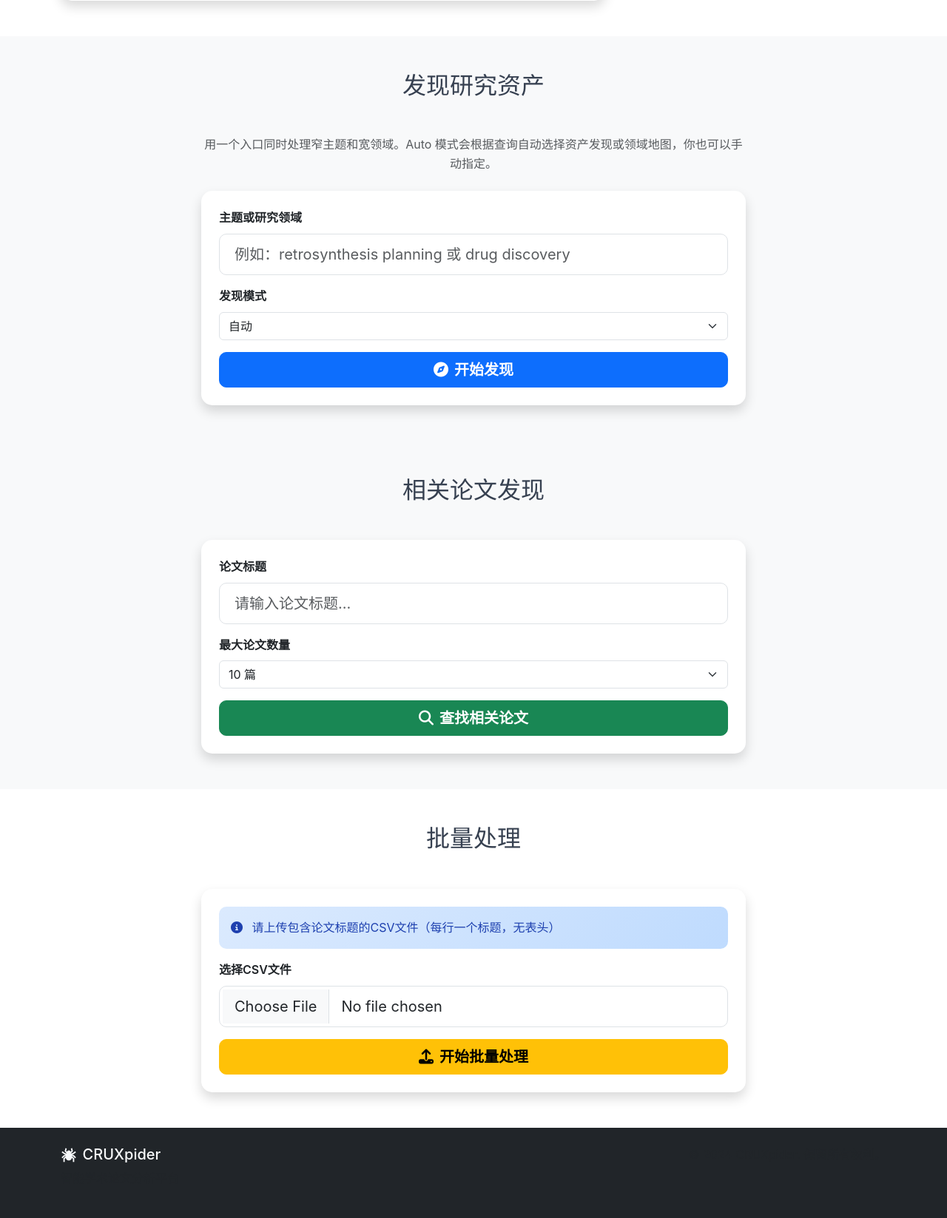
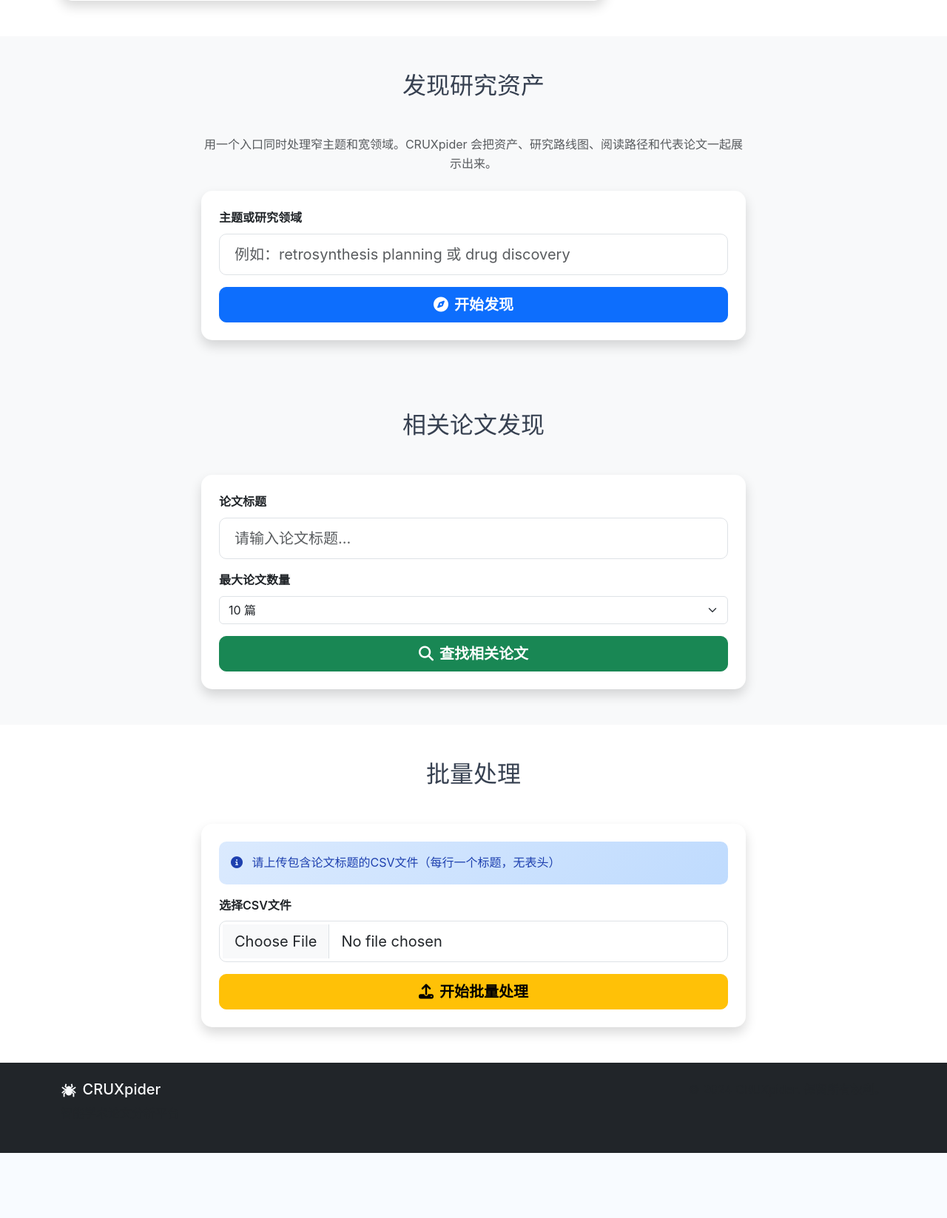
Before and after one commit to crux-project/CRUXpider, a Flask app: page / in a window 1280 px wide. Shown: the part 1188-2835 px from the top of the page at 74% size. After the commit the page ends 2747 px from the top, so only its background shows below. Run offline with Flask 3, Linux system fonts and the light colour scheme; data that the repository does not hold is empty; some libraries are stand-ins or nearby versions.

Commit message:
Show roadmap and assets together (#8)

```diff
--- a/cruxpider_engine.py
+++ b/cruxpider_engine.py
@@ -453,35 +453,23 @@ class CRUXpiderEngine:
             [paper.get("research_profile", {}) for paper in representative_papers],
             query_profile=query_profile,
         )
-        if mode == "topic":
-            return {
-                "query": query,
-                "mode": mode,
-                "requested_mode": requested_mode,
-                "research_profile": aggregated_profile,
-                "common_methods": common_methods,
-                "common_datasets": common_datasets,
-                "benchmark_assets": benchmark_assets,
-                "code_repositories": code_repositories,
-                "asset_brief": self._build_topic_asset_brief(
-                    query=query,
-                    aggregated_profile=aggregated_profile,
-                    common_datasets=common_datasets,
-                    common_methods=common_methods,
-                    benchmark_assets=benchmark_assets,
-                    code_repositories=code_repositories,
-                ),
-                "total_assets": len(common_methods) + len(common_datasets) + len(benchmark_assets) + len(code_repositories),
-            }
 
         return {
             "query": query,
-            "mode": mode,
-            "requested_mode": requested_mode,
+            "primary_view": mode,
             "research_profile": aggregated_profile,
+            "asset_brief": self._build_topic_asset_brief(
+                query=query,
+                aggregated_profile=aggregated_profile,
+                common_datasets=common_datasets,
+                common_methods=common_methods,
+                benchmark_assets=benchmark_assets,
+                code_repositories=code_repositories,
+            ),
             "representative_papers": representative_papers,
             "common_methods": common_methods,
             "common_datasets": common_datasets,
+            "benchmark_assets": benchmark_assets,
             "code_repositories": code_repositories,
             "reading_path": self._build_reading_path(representative_papers),
             "subdirection_layers": self._build_subdirection_layers(representative_papers),
@@ -493,6 +481,7 @@ class CRUXpiderEngine:
                 common_methods=common_methods,
                 code_repositories=code_repositories,
             ),
+            "total_assets": len(common_methods) + len(common_datasets) + len(benchmark_assets) + len(code_repositories),
             "total": len(representative_papers),
         }
 
--- a/static/js/main.js
+++ b/static/js/main.js
@@ -276,9 +276,8 @@ async function handlePaperSearch(e) {
 
 async function handleAssetDiscovery(e) {
     e.preventDefault();
-    const mode = document.getElementById('assetDiscoveryMode')?.value || 'auto';
     await handleResearchAssetSearch({
-        mode,
+        mode: 'auto',
         inputId: 'assetDiscoveryQuery',
         loadingId: 'assetDiscoveryLoading',
         resultsId: 'assetDiscoveryResults',
@@ -711,7 +710,6 @@ function displayResearchAssetResults(data, resultsId) {
         zh: {
             assistant_brief: '研究助手摘要',
             asset_brief: '资产发现摘要',
-            auto_mode: '自动判断',
             route_intro: '先看整体研究画像，再从起步论文切入，最后检查公开资产和下一步动作。',
             about_area: '这个方向在研究什么',
             start_here: '建议从这里开始',
@@ -738,7 +736,6 @@ function displayResearchAssetResults(data, resultsId) {
         en: {
             assistant_brief: 'Research Assistant Brief',
             asset_brief: 'Asset Finder Brief',
-            auto_mode: 'Auto-selected',
             route_intro: 'Start with the research profile, read an anchor paper, then inspect public assets and next actions.',
             about_area: 'What this area is about',
             start_here: 'Start Here',
@@ -765,17 +762,13 @@ function displayResearchAssetResults(data, resultsId) {
     };
     const t = labels[lang];
 
-    const html = data.mode === 'area'
-        ? `
+    const html = `
         <div class="card result-card fade-in">
             <div class="result-header">
                 <h4 class="mb-0"><i class="fas fa-compass me-2"></i>${escapeHtml(data.query)}</h4>
-                    <div class="mt-2">
-                        <span class="paper-meta-chip">${escapeHtml(data.requested_mode === 'auto' ? t.auto_mode : data.requested_mode)}</span>
-                        <span class="paper-meta-chip">${escapeHtml(data.mode)}</span>
-                    </div>
             </div>
             <div class="result-body">
+                ${formatTopicAssetFinder(data, t, lang)}
                 ${formatResearchBrief(data.research_brief, data.research_profile, t, lang)}
                 ${formatResearchRouteMap(data, t)}
                 ${formatSubdirectionLayers(data.subdirection_layers, t)}
@@ -783,20 +776,6 @@ function displayResearchAssetResults(data, resultsId) {
                     <div class="asset-panel-title">${t.representative_papers} (${escapeHtml(data.total)} ${t.papers_found})</div>
                     ${formatRepresentativePapers(data.representative_papers)}
                 </div>
-                </div>
-            </div>
-        `
-        : `
-            <div class="card result-card fade-in">
-                <div class="result-header">
-                    <h4 class="mb-0"><i class="fas fa-boxes-stacked me-2"></i>${escapeHtml(data.query)}</h4>
-                    <div class="mt-2">
-                        <span class="paper-meta-chip">${escapeHtml(data.requested_mode === 'auto' ? t.auto_mode : data.requested_mode)}</span>
-                        <span class="paper-meta-chip">${escapeHtml(data.mode)}</span>
-                    </div>
-                </div>
-                <div class="result-body">
-                    ${formatTopicAssetFinder(data, t, lang)}
             </div>
         </div>
     `;
--- a/templates/index.html
+++ b/templates/index.html
@@ -178,8 +178,8 @@
             <div class="row justify-content-center">
                 <div class="col-lg-8">
                     <h2 class="text-center mb-5" data-en="Discover Research Assets" data-zh="发现研究资产">发现研究资产</h2>
-                    <p class="text-center text-muted mb-4" data-en="Use one input for both narrow topics and broad areas. Auto mode chooses asset finder or area map based on the query, and you can override it when needed." data-zh="用一个入口同时处理窄主题和宽领域。Auto 模式会根据查询自动选择资产发现或领域地图，你也可以手动指定。">
-                        用一个入口同时处理窄主题和宽领域。Auto 模式会根据查询自动选择资产发现或领域地图，你也可以手动指定。
+                    <p class="text-center text-muted mb-4" data-en="Use one input for both narrow topics and broad areas. CRUXpider shows assets, research map, reading path, and representative papers together." data-zh="用一个入口同时处理窄主题和宽领域。CRUXpider 会把资产、研究路线图、阅读路径和代表论文一起展示出来。">
+                        用一个入口同时处理窄主题和宽领域。CRUXpider 会把资产、研究路线图、阅读路径和代表论文一起展示出来。
                     </p>
                     <div class="card border-0 shadow">
                         <div class="card-body p-4">
@@ -188,14 +188,6 @@
                                     <label for="assetDiscoveryQuery" class="form-label fw-semibold" data-en="Topic or Research Area" data-zh="主题或研究领域">主题或研究领域</label>
                                     <input type="text" class="form-control form-control-lg" id="assetDiscoveryQuery"
                                            placeholder="例如：retrosynthesis planning 或 drug discovery" data-placeholder-en="e.g. retrosynthesis planning or drug discovery" data-placeholder-zh="例如：retrosynthesis planning 或 drug discovery">
-                                </div>
-                                <div class="mb-3">
-                                    <label for="assetDiscoveryMode" class="form-label fw-semibold" data-en="Discovery Mode" data-zh="发现模式">发现模式</label>
-                                    <select class="form-select" id="assetDiscoveryMode">
-                                        <option value="auto" data-en="Auto" data-zh="自动">自动</option>
-                                        <option value="topic" data-en="Asset Finder" data-zh="资产发现">资产发现</option>
-                                        <option value="area" data-en="Area Map" data-zh="领域地图">领域地图</option>
-                                    </select>
                                 </div>
                                 <div class="d-grid">
                                     <button type="submit" class="btn btn-primary btn-lg">
```
Also changed, not shown: templates/api_docs.html (+7 -4 lines), tests/test_app_routes.py (+12 -4 lines), tests/test_engine_cache.py (+9 -7 lines), README.md. Lines whose indentation alone changed are shown as unchanged.
